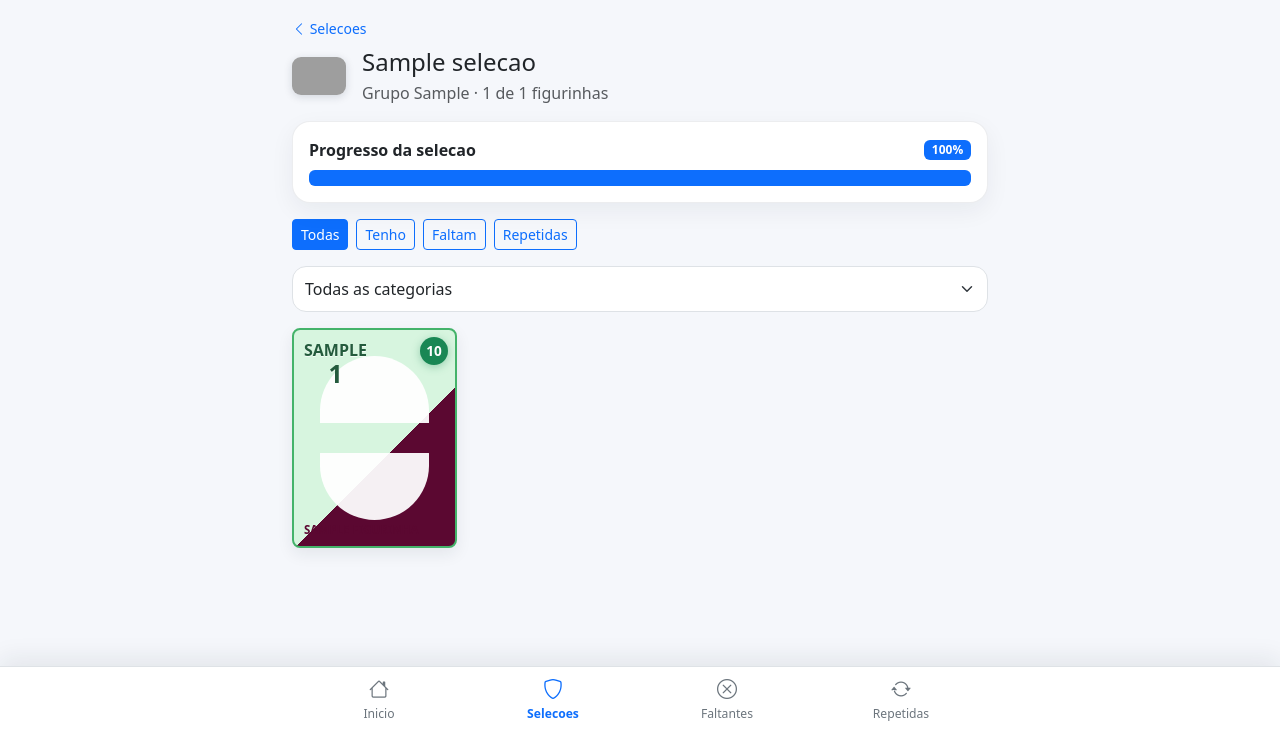
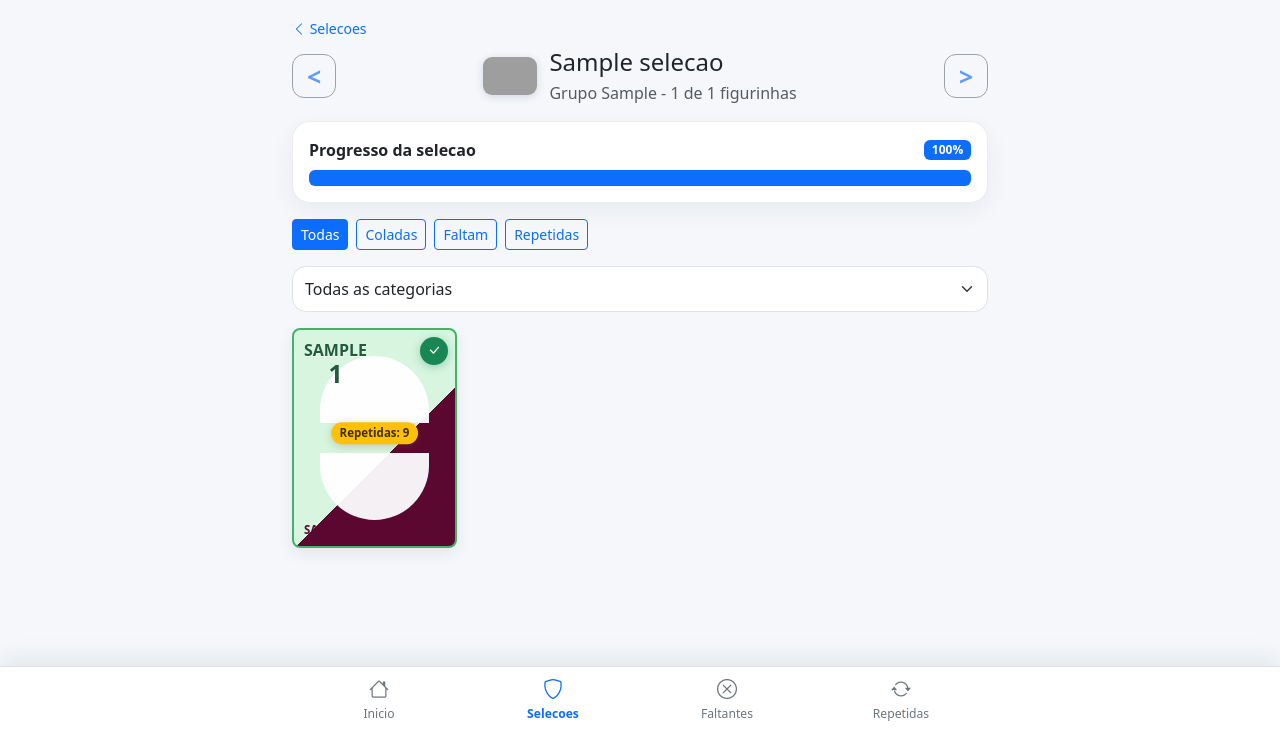
Before and after one commit to GibaTrindade/figurinhas, a Django app: page /selecoes/1/ in a window 1280 px wide. Shown: the part 69-800 px from the top of the page. Run offline with Django 5.2, Linux system fonts and the light colour scheme; a user stored in the database is signed in; tables that the repository leaves empty hold one stand-in row (values such as "Sample post"); grey boxes are pictures that could not be loaded.

Commit message:
mudancas no layout

```diff
--- a/album/views.py
+++ b/album/views.py
@@ -48,7 +48,7 @@ def selecoes_list(request):
             ),
             distinct=True,
         ),
-    )
+    ).order_by('grupo', 'ordem', 'nome')
     cards = []
     for selecao in selecoes:
         percentual = round((selecao.tenho / selecao.total) * 100) if selecao.total else 0
@@ -81,9 +81,15 @@ def selecao_detail(request, pk):
     tenho = ColecaoFigurinha.objects.filter(user=request.user, figurinha__selecao=selecao, quantidade__gte=1).count()
     percentual = round((tenho / total) * 100) if total else 0
     categorias = selecao.figurinhas.order_by('categoria__nome').values('categoria_id', 'categoria__nome').distinct()
+    selecoes_ordenadas = list(Selecao.objects.order_by('grupo', 'ordem', 'nome'))
+    indice_atual = next((indice for indice, item in enumerate(selecoes_ordenadas) if item.pk == selecao.pk), 0)
+    selecao_anterior = selecoes_ordenadas[indice_atual - 1] if indice_atual > 0 else None
+    proxima_selecao = selecoes_ordenadas[indice_atual + 1] if indice_atual < len(selecoes_ordenadas) - 1 else None
 
     return render(request, 'album/selecao_detail.html', {
         'selecao': selecao,
+        'selecao_anterior': selecao_anterior,
+        'proxima_selecao': proxima_selecao,
         'cards': cards,
         'status_atual': status,
         'categoria_atual': categoria_id or '',
@@ -164,7 +170,7 @@ def alterar_quantidade(request, pk):
 @login_required
 def trocas_list(request):
     selecao_id = request.GET.get('selecao')
-    selecoes = Selecao.objects.all()
+    selecoes = Selecao.objects.order_by('grupo', 'ordem', 'nome')
     selecao_atual = None
     faltantes = []
     sugestoes = []
--- a/static/album/app.css
+++ b/static/album/app.css
@@ -103,6 +103,87 @@ textarea.form-control {
     gap: 12px;
 }
 
+.album-page-btn {
+    min-height: 32px;
+    display: inline-flex;
+    align-items: center;
+    justify-content: center;
+    gap: 6px;
+    overflow: hidden;
+    flex: 0 0 auto;
+}
+
+.album-page-btn span {
+    overflow: hidden;
+    text-overflow: ellipsis;
+    white-space: nowrap;
+}
+
+.selection-pager {
+    display: grid;
+    grid-template-columns: 44px minmax(0, 1fr) 44px;
+    gap: 10px;
+    align-items: center;
+}
+
+.selection-pager-btn {
+    width: 44px;
+    height: 44px;
+    display: inline-flex;
+    align-items: center;
+    justify-content: center;
+    padding: 0;
+    border-radius: 12px;
+}
+
+.selection-pager-flag {
+    position: relative;
+    overflow: hidden;
+    background-image: linear-gradient(rgba(255, 255, 255, .76), rgba(255, 255, 255, .76)), var(--flag-url);
+    background-size: cover;
+    background-position: center;
+    border-color: rgba(13, 110, 253, .38);
+}
+
+.selection-pager-symbol {
+    position: relative;
+    z-index: 1;
+    color: #0d6efd;
+    text-shadow: 0 1px 2px rgba(255, 255, 255, .85);
+    font-size: 1.55rem;
+    font-weight: 900;
+    line-height: 1;
+}
+
+.selection-pager-flag:hover,
+.selection-pager-flag:focus {
+    background-image: linear-gradient(rgba(255, 255, 255, .62), rgba(255, 255, 255, .62)), var(--flag-url);
+}
+
+.selection-current {
+    min-width: 0;
+    display: flex;
+    align-items: center;
+    justify-content: center;
+    gap: 12px;
+    text-align: left;
+}
+
+.selection-current h1,
+.selection-current p {
+    overflow: hidden;
+    text-overflow: ellipsis;
+    white-space: nowrap;
+}
+
+.min-w-0 {
+    min-width: 0;
+}
+
+.album-toolbar .btn {
+    flex: 0 0 auto;
+}
+
 .album-slot-form {
     margin: 0;
 }
@@ -189,7 +270,7 @@ textarea.form-control {
     color: #245b3d;
 }
 
-.album-slot-badge {
+.album-slot-check {
     position: absolute;
     top: 7px;
     right: 7px;
@@ -203,6 +284,23 @@ textarea.form-control {
     font-weight: 800;
     font-size: .85rem;
     box-shadow: 0 2px 8px rgba(25, 135, 84, .35);
+}
+
+.album-slot-repeats {
+    position: absolute;
+    left: 50%;
+    top: 48%;
+    transform: translate(-50%, -50%);
+    width: max-content;
+    max-width: calc(100% - 18px);
+    border-radius: 999px;
+    background: #ffc107;
+    color: #3f2f00;
+    padding: 5px 9px;
+    font-size: .72rem;
+    font-weight: 800;
+    line-height: 1;
+    box-shadow: 0 2px 8px rgba(120, 85, 0, .25);
 }
 
 .album-slot-top {
--- a/static/album/app.js
+++ b/static/album/app.js
@@ -2,17 +2,31 @@ const slotTimers = new WeakMap();
 
 function updateSlot(slot, quantidade) {
     slot.classList.toggle('album-slot-owned', quantidade > 0);
+    const repetidas = Math.max(quantidade - 1, 0);
 
-    let badge = slot.querySelector('.album-slot-badge');
+    let check = slot.querySelector('.album-slot-check');
     if (quantidade > 0) {
-        if (!badge) {
-            badge = document.createElement('span');
-            badge.className = 'album-slot-badge';
-            slot.prepend(badge);
+        if (!check) {
+            check = document.createElement('span');
+            check.className = 'album-slot-check';
+            check.innerHTML = '<i class="bi bi-check-lg"></i>';
+            slot.prepend(check);
         }
-        badge.textContent = quantidade;
-    } else if (badge) {
-        badge.remove();
+    } else if (check) {
+        check.remove();
+    }
+
+    let repeats = slot.querySelector('.album-slot-repeats');
+    if (repetidas > 0) {
+        if (!repeats) {
+            repeats = document.createElement('span');
+            repeats.className = 'album-slot-repeats';
+            const mark = slot.querySelector('.album-slot-mark');
+            slot.insertBefore(repeats, mark);
+        }
+        repeats.textContent = `Repetidas: ${repetidas}`;
+    } else if (repeats) {
+        repeats.remove();
     }
 }
 
--- a/templates/album/partials/_album_slot.html
+++ b/templates/album/partials/_album_slot.html
@@ -4,7 +4,10 @@
     <input type="hidden" name="next" value="{{ request.get_full_path }}">
     <button class="album-slot {% if card.figurinha.ordem == 1 or card.figurinha.ordem == 13 %}album-slot-featured{% endif %} {% if card.quantidade > 0 %}album-slot-owned{% endif %}" type="submit" aria-label="Marcar figurinha {{ card.figurinha.ordem }}">
         {% if card.quantidade > 0 %}
-            <span class="album-slot-badge">{{ card.quantidade }}</span>
+            <span class="album-slot-check"><i class="bi bi-check-lg"></i></span>
+            {% if card.quantidade > 1 %}
+                <span class="album-slot-repeats">Repetidas: {{ card.disponivel_troca }}</span>
+            {% endif %}
         {% endif %}
         <span class="album-slot-top">
             <span>{{ card.figurinha.selecao.codigo_album|default:card.figurinha.selecao.nome|upper }}</span>
--- a/templates/album/selecao_detail.html
+++ b/templates/album/selecao_detail.html
@@ -5,20 +5,42 @@
 {% block content %}
 <header class="mb-3">
     <a class="small text-decoration-none" href="{% url 'selecoes_list' %}"><i class="bi bi-chevron-left"></i> Selecoes</a>
-    <div class="d-flex gap-3 align-items-center mt-2">
-        {% include 'album/partials/_bandeira.html' with selecao=selecao %}
-        <div>
-            <h1 class="h4 mb-1">{{ selecao.nome }}</h1>
-            <p class="text-muted mb-0">Grupo {{ selecao.grupo }} · {{ tenho }} de {{ total }} figurinhas</p>
+    <div class="selection-pager mt-2">
+        {% if selecao_anterior %}
+            <a class="btn btn-outline-primary selection-pager-btn selection-pager-flag" style="--flag-url: url('https://flagcdn.com/w160/{{ selecao_anterior.bandeira_codigo }}.png')" href="{% url 'selecao_detail' selecao_anterior.pk %}" aria-label="Selecao anterior">
+                <span class="selection-pager-symbol">&lt;</span>
+            </a>
+        {% else %}
+            <span class="btn btn-outline-secondary selection-pager-btn disabled">
+                <span class="selection-pager-symbol">&lt;</span>
+            </span>
+        {% endif %}
+
+        <div class="selection-current">
+            {% include 'album/partials/_bandeira.html' with selecao=selecao %}
+            <div class="min-w-0">
+                <h1 class="h4 mb-1">{{ selecao.nome }}</h1>
+                <p class="text-muted mb-0">Grupo {{ selecao.grupo }} - {{ tenho }} de {{ total }} figurinhas</p>
+            </div>
         </div>
+
+        {% if proxima_selecao %}
+            <a class="btn btn-outline-primary selection-pager-btn selection-pager-flag" style="--flag-url: url('https://flagcdn.com/w160/{{ proxima_selecao.bandeira_codigo }}.png')" href="{% url 'selecao_detail' proxima_selecao.pk %}" aria-label="Proxima selecao">
+                <span class="selection-pager-symbol">&gt;</span>
+            </a>
+        {% else %}
+            <span class="btn btn-outline-secondary selection-pager-btn disabled">
+                <span class="selection-pager-symbol">&gt;</span>
+            </span>
+        {% endif %}
     </div>
 </header>
 
 {% include 'album/partials/_progresso_card.html' with titulo='Progresso da selecao' percentual=percentual %}
 
-<div class="d-flex gap-2 overflow-auto py-3">
+<div class="d-flex gap-2 overflow-auto py-3 album-toolbar">
     <a class="btn btn-sm {% if status_atual == 'todas' %}btn-primary{% else %}btn-outline-primary{% endif %}" href="?{% if categoria_atual %}categoria={{ categoria_atual }}&{% endif %}status=todas">Todas</a>
-    <a class="btn btn-sm {% if status_atual == 'tenho' %}btn-primary{% else %}btn-outline-primary{% endif %}" href="?{% if categoria_atual %}categoria={{ categoria_atual }}&{% endif %}status=tenho">Tenho</a>
+    <a class="btn btn-sm {% if status_atual == 'tenho' %}btn-primary{% else %}btn-outline-primary{% endif %}" href="?{% if categoria_atual %}categoria={{ categoria_atual }}&{% endif %}status=tenho">Coladas</a>
     <a class="btn btn-sm {% if status_atual == 'faltam' %}btn-primary{% else %}btn-outline-primary{% endif %}" href="?{% if categoria_atual %}categoria={{ categoria_atual }}&{% endif %}status=faltam">Faltam</a>
     <a class="btn btn-sm {% if status_atual == 'repetidas' %}btn-primary{% else %}btn-outline-primary{% endif %}" href="?{% if categoria_atual %}categoria={{ categoria_atual }}&{% endif %}status=repetidas">Repetidas</a>
 </div>
```
